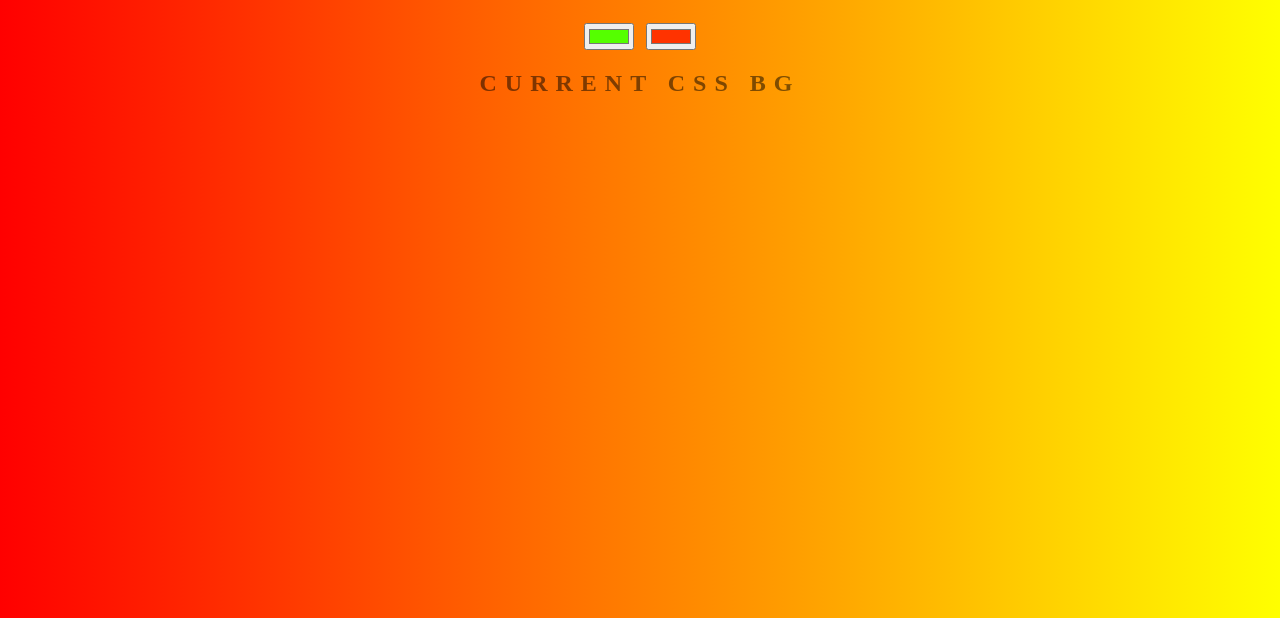
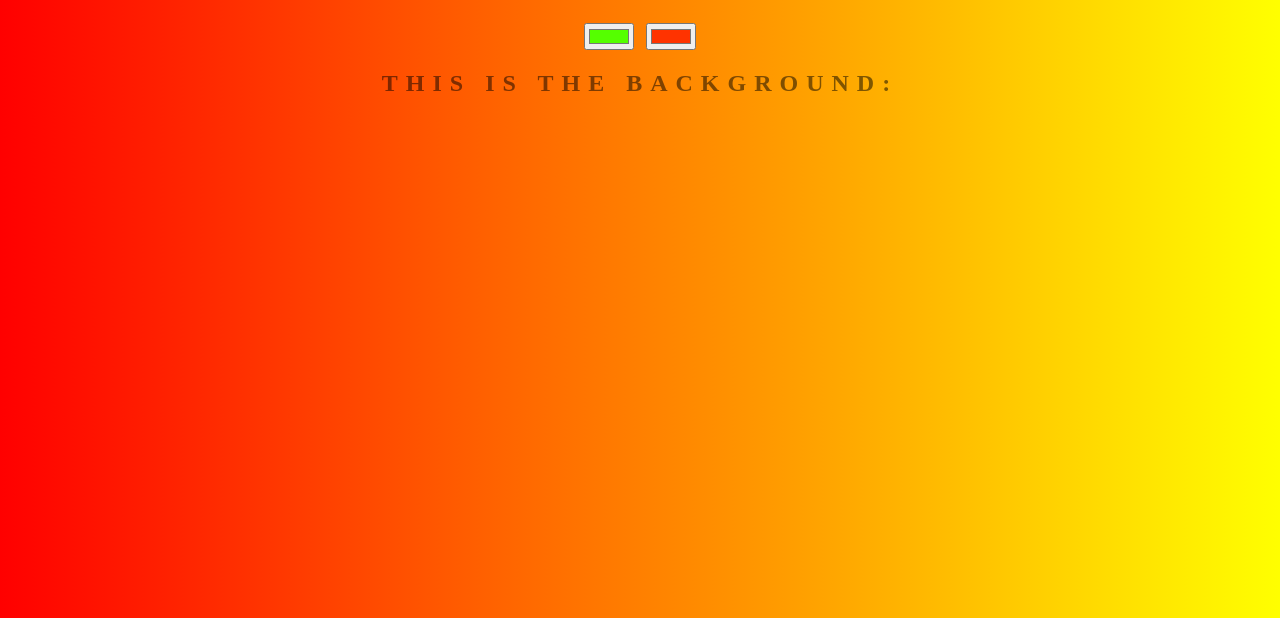
Before and after one commit to smittensam/backgroundgenerator, a plain HTML site: page index.html in a window 1280 px wide. Shown: the part 182-800 px from the top of the page. Drawn offline with Linux system fonts and the light colour scheme.

Commit message:
changed a text

```diff
--- a/index.html
+++ b/index.html
@@ -8,7 +8,7 @@
 	<h1>BACKGROUND1 GENERATOR</h1>
 	<input class="color1" type="color" name="color1" value="#55ff00">
 	<input class="color2" type="color" name="color2" value="#ff3300">
-	<h2>Current CSS BG</h2>
+	<h2>This is the background:</h2>
 	<h3></h3>
 	<script type="text/javascript" src="script.js"></script>
 </body>
```
